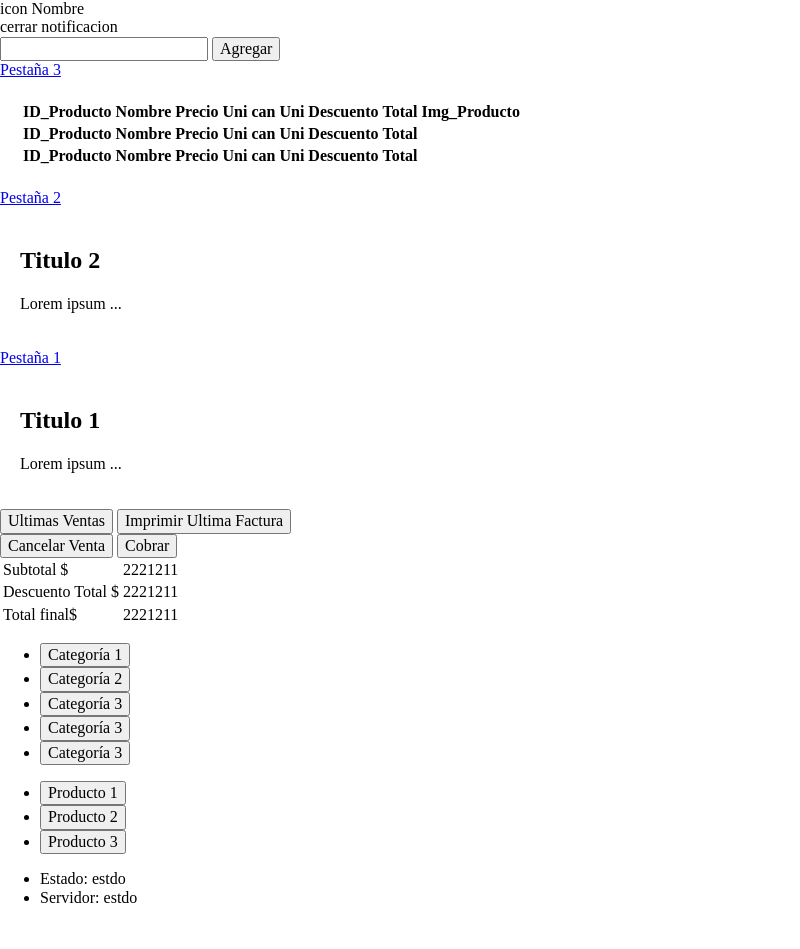
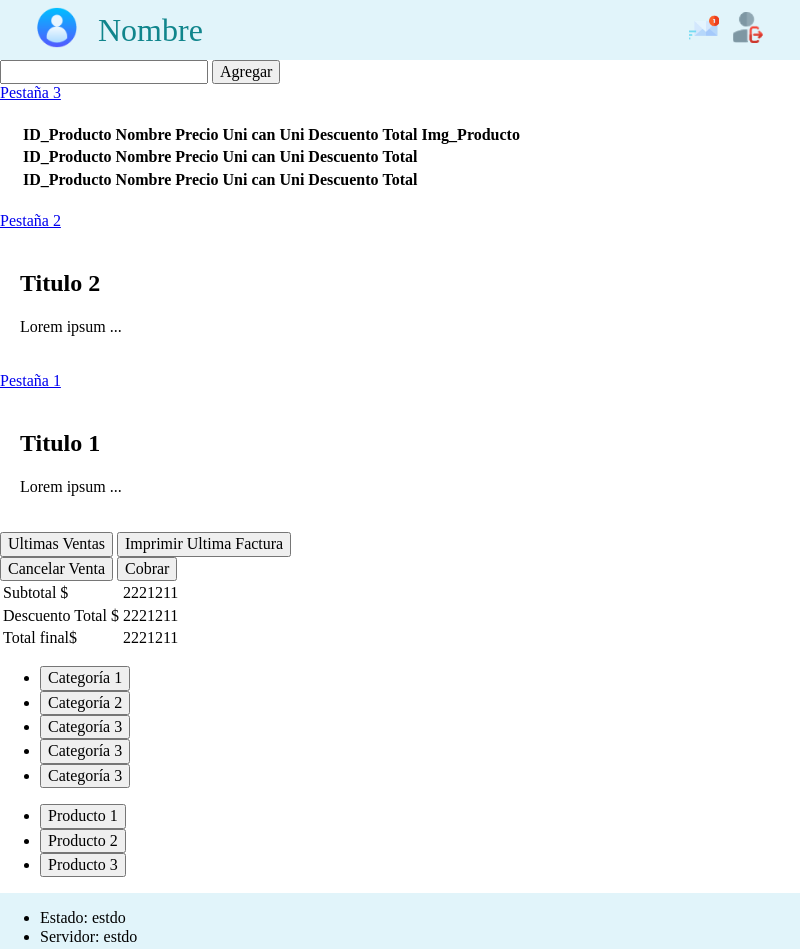
Before and after one commit to Logiventas/POS_ventas_V0.0.1, an Electron app: page src/index.html in a window 800 px wide. Before the commit the page ends 923 px from the top, so only its background shows below. Drawn offline with Linux system fonts and the light colour scheme.

Commit message:
Modificacion de estructura de barra de usuario y estilo

```diff
--- a/src/index.html
+++ b/src/index.html
@@ -8,14 +8,14 @@
     <title>Registro de Ventas</title>
   </head>
   <body>
-    <nav>
-      <div class="nav-perfil nav-left">
-        <span class="perfil-icon">icon</span>
-        <span class="perfil-name">Nombre</span>
+    <nav class="nav-usuario" >
+      <div class="nav-usuario-left">
+        <span class="usuario-icon"> <img class="icon-1" src="./public/img/icon/usuario.png" alt="user" /> </span>
+        <span class="usuario-name">Nombre</span>
       </div>
-      <div class="nav-perfil nav-right">
-        <span class="perfil-sesion">cerrar</span>
-        <span class="perfil-notificaction">notificacion</span>
+      <div class="nav-usuario-right">
+        <span class="usuario-sesion"><img class="icon-2" src="./public/img/icon/correo.png" alt="sesion" /> </span>
+        <span class="usuario-notificaction"><img class="icon-2" src="./public/img/icon/sesion.png" alt="notificaciones" /> </span>
       </div>
     </nav>
     <main>
--- /dev/null
+++ b/src/sass/components/_button.components.scss
@@ -0,0 +1,3 @@
+.btn-1{
+
+}
--- /dev/null
+++ b/src/sass/elements/_nav.elements.scss
@@ -0,0 +1,26 @@
+
+
+  nav {
+    background-color: var(--color-second);
+    width: 100%;
+    height: 60px;
+    float: none;
+    display: flex;
+    justify-content: space-between;
+    & .nav-usuario-left{
+        display: flex;
+        color:var(--font-color-primary);
+        & .usuario-name{
+            font-size: var(--font-size-primary);
+            margin:auto 1rem;
+
+        }
+    }
+
+}
+
+  nav > div {
+    float: left;
+    margin:auto 2rem;
+
+  }
--- a/src/sass/imports/_elements.imports.scss
+++ b/src/sass/imports/_elements.imports.scss
@@ -1,3 +1,4 @@
 @import '../elements/a.elements';
 @import '../elements/body.elements';
 @import '../elements/fonts.elements';
+@import '../elements/nav.elements';
--- a/src/sass/imports/_settings.imports.scss
+++ b/src/sass/imports/_settings.imports.scss
@@ -2,3 +2,4 @@
 @import '../settings/fonts.settings.scss';
 @import '../settings/padding.settings';
 @import '../settings/size.settings';
+@import '../settings/icons.settings';
--- a/src/sass/settings/_colors.settings.scss
+++ b/src/sass/settings/_colors.settings.scss
@@ -0,0 +1,4 @@
+:root {
+    --color-primary: #E1F4FA;
+    --color-second: #E1F4FA;
+  }
--- a/src/sass/settings/_fonts.settings.scss
+++ b/src/sass/settings/_fonts.settings.scss
@@ -0,0 +1,4 @@
+:root {
+    --font-size-primary: 32px;
+    --font-color-primary: #10858C;
+  }
--- /dev/null
+++ b/src/sass/settings/_icons.settings.scss
@@ -0,0 +1,8 @@
+.icon-1{
+    width:40px;
+    margin:5px;
+}
+.icon-2{
+    width:30px;
+    margin:5px;
+}
```
Also changed, not shown: src/public/img/icon/correo.png (added), src/public/img/icon/sesion.png (added), src/public/img/icon/usuario.png (added), src/public/style.css, 1 other file.
